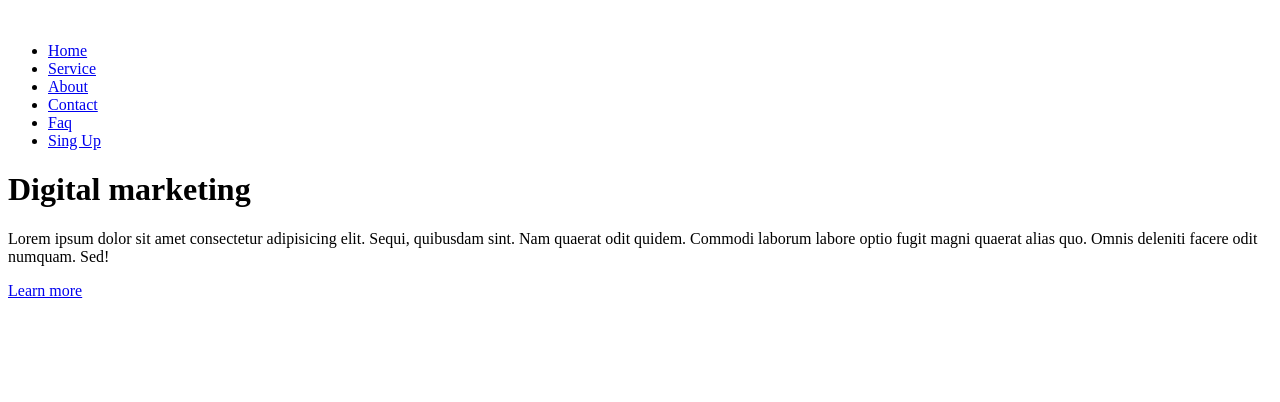
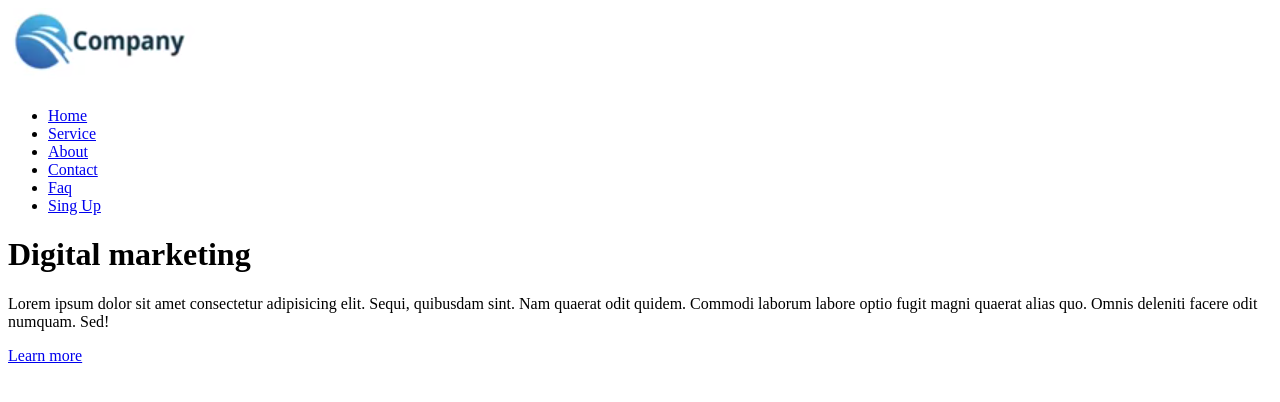
Before and after one commit to AR-LT/responsive-dizainas-su-flex, a plain HTML site: page index.html in a window 1280 px wide. Drawn offline with Linux system fonts and the light colour scheme.

Commit message:
added logo image and reset css

```diff
--- a/index.html
+++ b/index.html
@@ -10,7 +10,7 @@
     <header>
         <div class="container">
             <div class="logo">
-                <img>
+                <img src="./src/logo.png">
             </div>
             <nav>
                 <ul>
--- a/src/style.css
+++ b/src/style.css
@@ -0,0 +1,5 @@
+* {
+    padding: 0;
+    margin: 0%;
+    box-sizing: border-box;
+}
```
